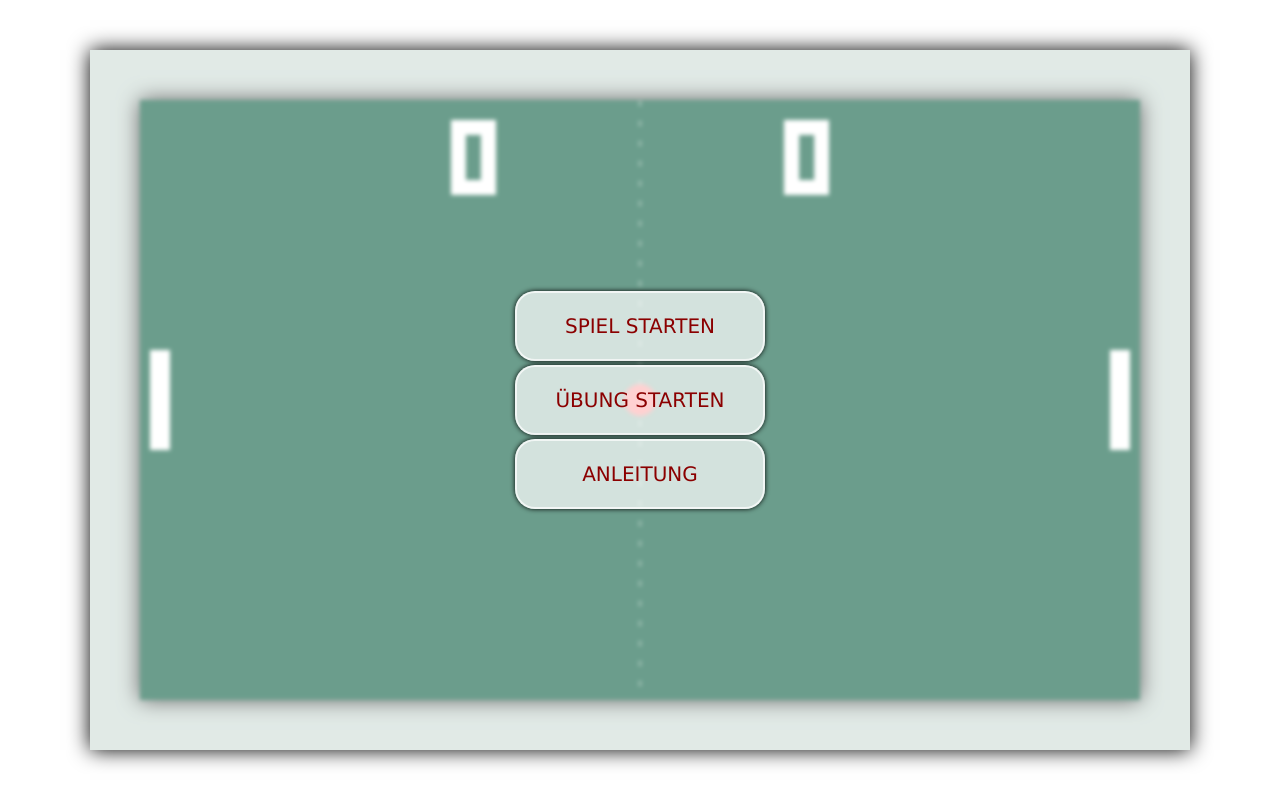
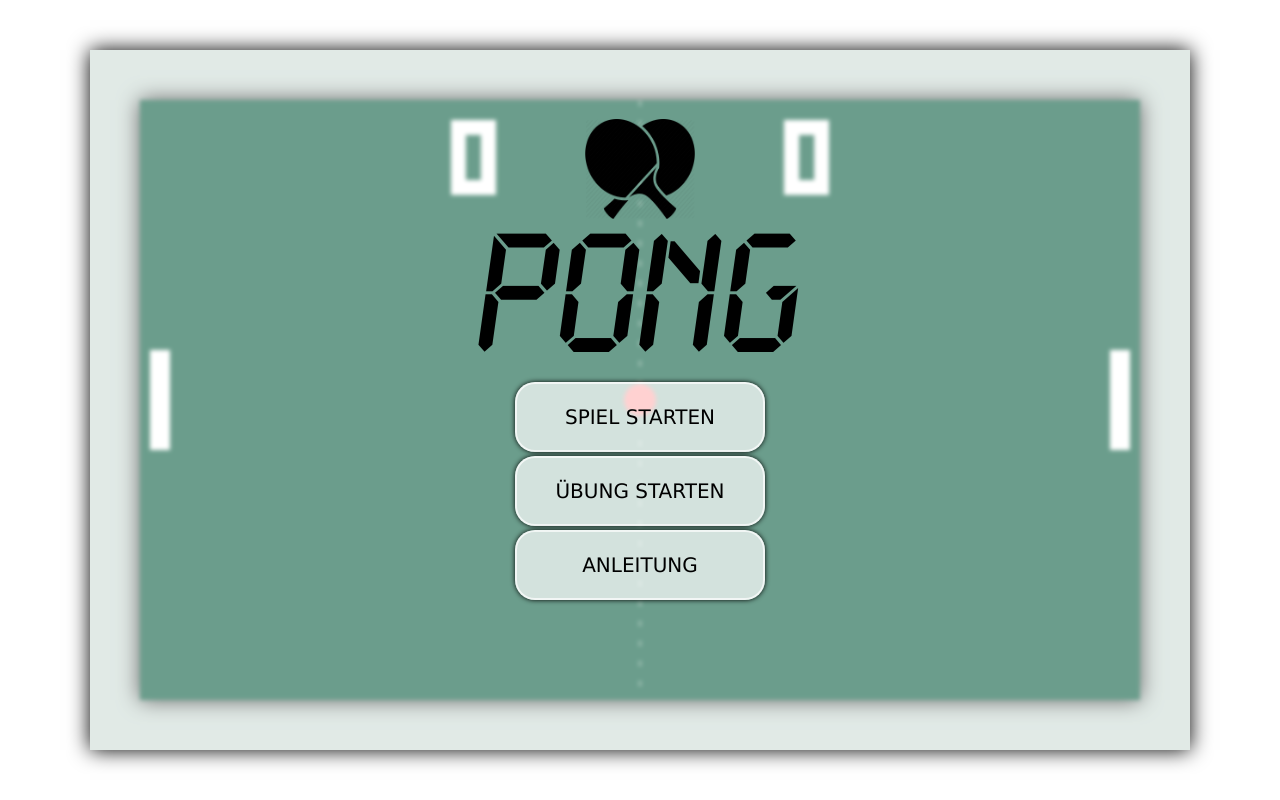
Before and after one commit to spankau537826/pingpong, a plain HTML site: page index.html in a window 1280 px wide. Drawn offline with Linux system fonts and the light colour scheme.

Commit message:
1. created game name for the home page. 2. downloaded and installed new font for the game name. 3. added pong icon. 4. changed menu buttons font color.

```diff
--- a/css/menu.css
+++ b/css/menu.css
@@ -13,14 +13,14 @@
 }
 
 .menu {
-    top: 50%;
+    top: 63%;
     left: 50%;
     transform: translate(-50%, -50%);
     position: absolute;
 }
 
 .menuBtn {
-    color: darkred;
+    color: black;
     width: 250px;
     height: 70px;
     text-align: center;
--- a/css/pong.css
+++ b/css/pong.css
@@ -6,3 +6,36 @@
     filter: blur(2px);
     box-shadow: 0 0 20px black;
 }
+
+.gameNameContainer {
+    position: absolute;
+    top: 50%;
+    left: 50%;
+    width: 1100px;
+    height: 700px;
+    transform: translate(-50%, -50%);
+}
+
+@font-face {
+    font-family: "lcd-mono-bold";
+    src: url("../fonts/lcdm2b__-webfont.woff") format("woff")
+}
+
+.gameName {
+    top: 35%;
+    left: 50%;
+    transform: translate(-50%, -50%);
+    position: absolute;
+    color: black;
+    font-size: 148px;
+    font-family: "lcd-mono-bold", serif;
+}
+
+.pongIcon {
+    top: 17%;
+    left: 50%;
+    width: 110px;
+    height: 100px;
+    transform: translate(-50%, -50%);
+    position: absolute;
+}
--- a/index.html
+++ b/index.html
@@ -53,10 +53,16 @@
             <button type="button" id="changeSpeedBtn" class="menuBtn">GESCHWINDIGKEIT ÄNDERN</button>
             <button type="button" id="homeBtn" class="menuBtn">ZURÜCK ZUR STARTSEITE</button>
         </div>
-
     </div>
 </div>
+
 <div class="menuContainer" id="menu">
+
+    <div class="gameNameContainer">
+        <img src="svg/ping-pong-rockets.png" alt="pong" class="pongIcon">
+        <span class="gameName">Pong</span>
+    </div>
+
     <div class="menu">
         <button type="button" id="zweispielerBtn" class="menuBtn" onclick="initialize()">SPIEL STARTEN</button>
         <button type="button" id="ubungBtn" class="menuBtn" onclick="initialize()">&Uuml;BUNG STARTEN</button>
```
Also changed, not shown: fonts/lcdm2b__-webfont.woff (added), svg/ping-pong-rockets.png (added), svg/square.svg (deleted).
